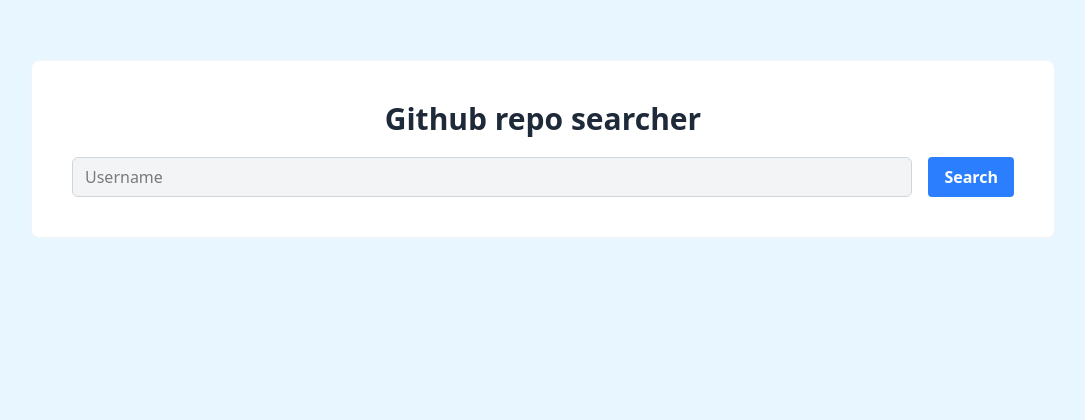
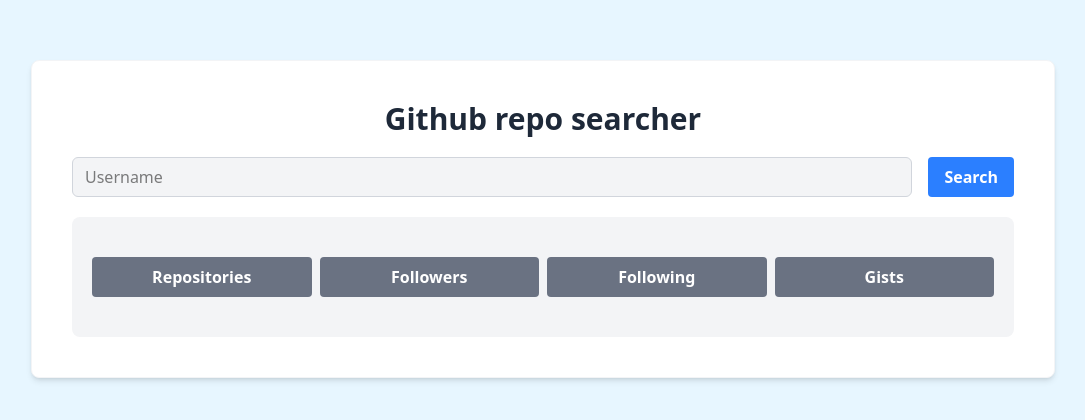
Before and after one commit to systnager/github_repo_searcher_vue_3, a Vue app: page / in a window 1280 px wide. Shown: the top 420 px of the page, without its empty margins (97-1182 px from the left). Built offline with nearby package versions, Linux system fonts and the light colour scheme.

Commit message:
add tabs

```diff
--- a/src/App.vue
+++ b/src/App.vue
@@ -2,15 +2,25 @@
 import { ref, provide } from 'vue'
 import { fetchRepos } from '@/github'
 import { ERROR_MESSAGE_KEY } from '@/keys'
+import {
+  REPOSITORIES_TAB_NAME,
+  FOLLOWING_TAB_NAME,
+  FOLLOWERS_TAB_NAME,
+  GISTS_TAB_NAME,
+} from '@/constants'
 
 import TheLoader from '@/components/TheLoader.vue'
 import TheRepoTab from '@/components/TheRepoTab.vue'
+import TheFollowingTab from '@/components/TheFollowingTab.vue'
+import TheFollowersTab from '@/components/TheFollowersTab.vue'
+import TheGistsTab from '@/components/TheGistsTab.vue'
 
 const minDelay = 250
 
 const username = ref('')
 const error_message = ref('')
 const isLoading = ref(false)
+const tab = ref('')
 
 function searchButtonClicked() {
   if (username.value.length == 0) {
@@ -20,6 +30,9 @@
   showLoader()
   fetchRepos(username.value)
   hideLoader()
+  if (tab.value == '') {
+    tab.value = REPOSITORIES_TAB_NAME
+  }
 }
 
 function showError(error) {
@@ -44,7 +57,9 @@
 
 <template>
   <TheLoader v-if="isLoading" />
-  <div class="mx-auto w-4/5 border border-gray-100 mt-15 bg-white rounded rounded-lg p-10">
+  <div
+    class="mx-auto w-4/5 border border-gray-100 mt-15 bg-white rounded rounded-lg p-10 shadow-md"
+  >
     <h1 class="text-3xl font-bold text-center text-gray-800">Github repo searcher</h1>
     <div class="flex flex-between mt-5 gap-4">
       <input
@@ -55,15 +70,47 @@
         @keyup.enter="searchButtonClicked"
       />
       <button
-        class="cursor-pointer bg-blue-500 hover:bg-blue-700 text-white transition ease-in duration-200 font-bold py-2 px-4 rounded"
+        class="cursor-pointer bg-blue-500 hover:bg-blue-700 text-white transition ease-in duration-100 font-bold py-2 px-4 rounded active:bg-blue-800 rounded"
         @click="searchButtonClicked"
       >
         Search
       </button>
     </div>
-    <div>
-      <TheRepoTab />
+    <div class="mt-5 bg-gray-100 p-5 rounded rounded-lg">
+      <div class="flex flex-between mt-5 gap-2">
+        <button
+          class="cursor-pointer bg-gray-500 hover:bg-gray-700 text-white transition ease-in duration-100 font-bold py-2 active:bg-gray-800 flex-1 rounded"
+          @click="tab = REPOSITORIES_TAB_NAME"
+        >
+          Repositories
+        </button>
+        <button
+          class="cursor-pointer bg-gray-500 hover:bg-gray-700 text-white transition ease-in duration-100 font-bold py-2 active:bg-gray-800 flex-1 rounded"
+          @click="tab = FOLLOWERS_TAB_NAME"
+        >
+          Followers
+        </button>
+        <button
+          class="cursor-pointer bg-gray-500 hover:bg-gray-700 text-white transition ease-in duration-100 font-bold py-2 active:bg-gray-800 flex-1 rounded"
+          @click="tab = FOLLOWING_TAB_NAME"
+        >
+          Following
+        </button>
+        <button
+          class="cursor-pointer bg-gray-500 hover:bg-gray-700 text-white transition ease-in duration-100 font-bold py-2 active:bg-gray-800 flex-1 rounded"
+          @click="tab = GISTS_TAB_NAME"
+        >
+          Gists
+        </button>
+      </div>
+      <div class="mt-5">
+        <TheRepoTab v-if="tab == REPOSITORIES_TAB_NAME" />
+        <TheFollowingTab v-if="tab == FOLLOWING_TAB_NAME" />
+        <TheFollowersTab v-if="tab == FOLLOWERS_TAB_NAME" />
+        <TheGistsTab v-if="tab == GISTS_TAB_NAME" />
+      </div>
     </div>
+
     <div>
       <h2 class="text-center text-gray-800">
         {{ error_message }}
--- /dev/null
+++ b/src/components/TheFollowersTab.vue
@@ -0,0 +1 @@
+<template>followers</template>
--- /dev/null
+++ b/src/components/TheFollowingTab.vue
@@ -0,0 +1 @@
+<template>following</template>
--- /dev/null
+++ b/src/components/TheGistsTab.vue
@@ -0,0 +1 @@
+<template>gists</template>
--- a/src/components/TheRepoTab.vue
+++ b/src/components/TheRepoTab.vue
@@ -30,7 +30,7 @@
 
 <template>
   <div v-if="repos.length != 0">
-    <div class="flex flex-between mt-3 gap-4">
+    <div class="flex flex-between gap-4">
       <select
         @change="filterSelected($event.target.value)"
         class="bg-gray-100 p-2 px-3 rounded rounded-md border border-gray-300"
--- /dev/null
+++ b/src/constants.js
@@ -0,0 +1,4 @@
+export const REPOSITORIES_TAB_NAME = 'repositories'
+export const FOLLOWING_TAB_NAME = 'following'
+export const FOLLOWERS_TAB_NAME = 'followers'
+export const GISTS_TAB_NAME = 'gists'
```
